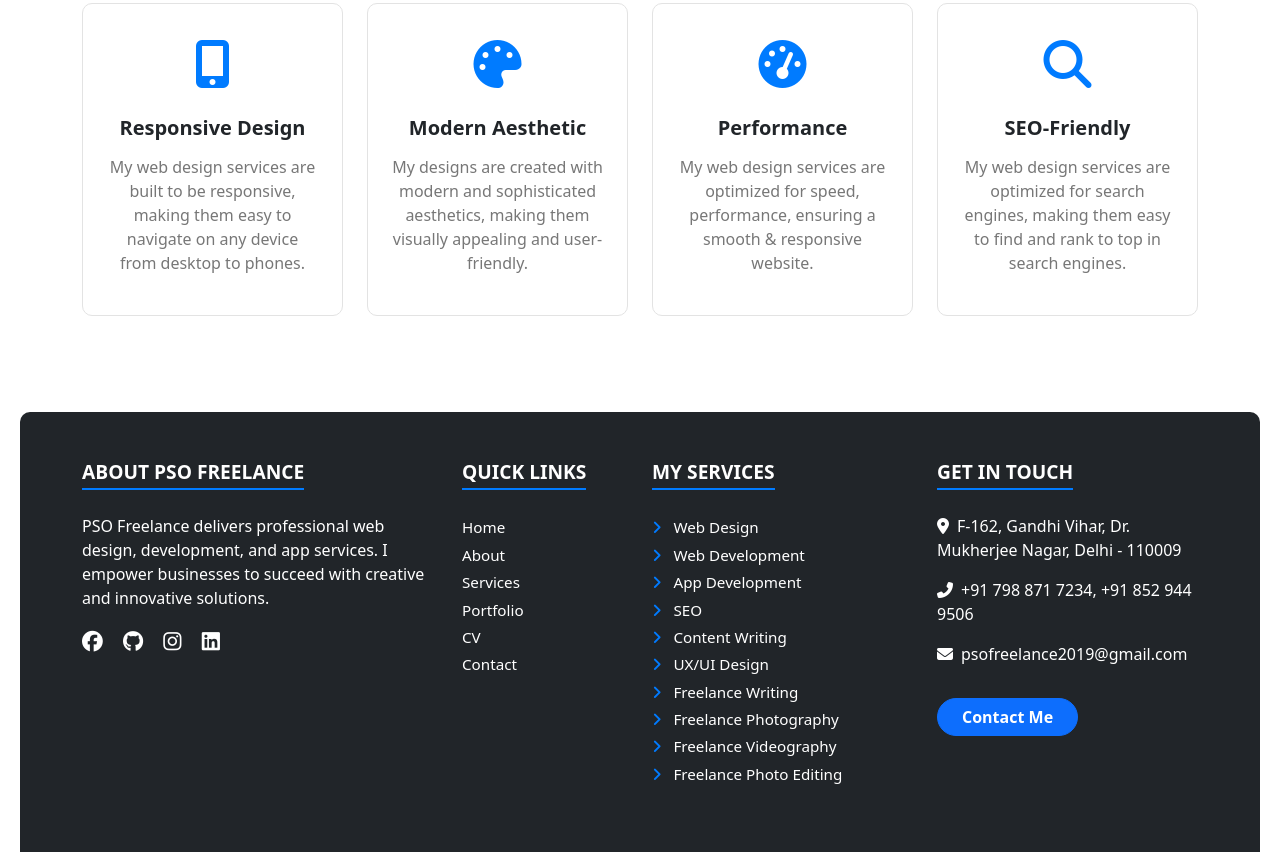
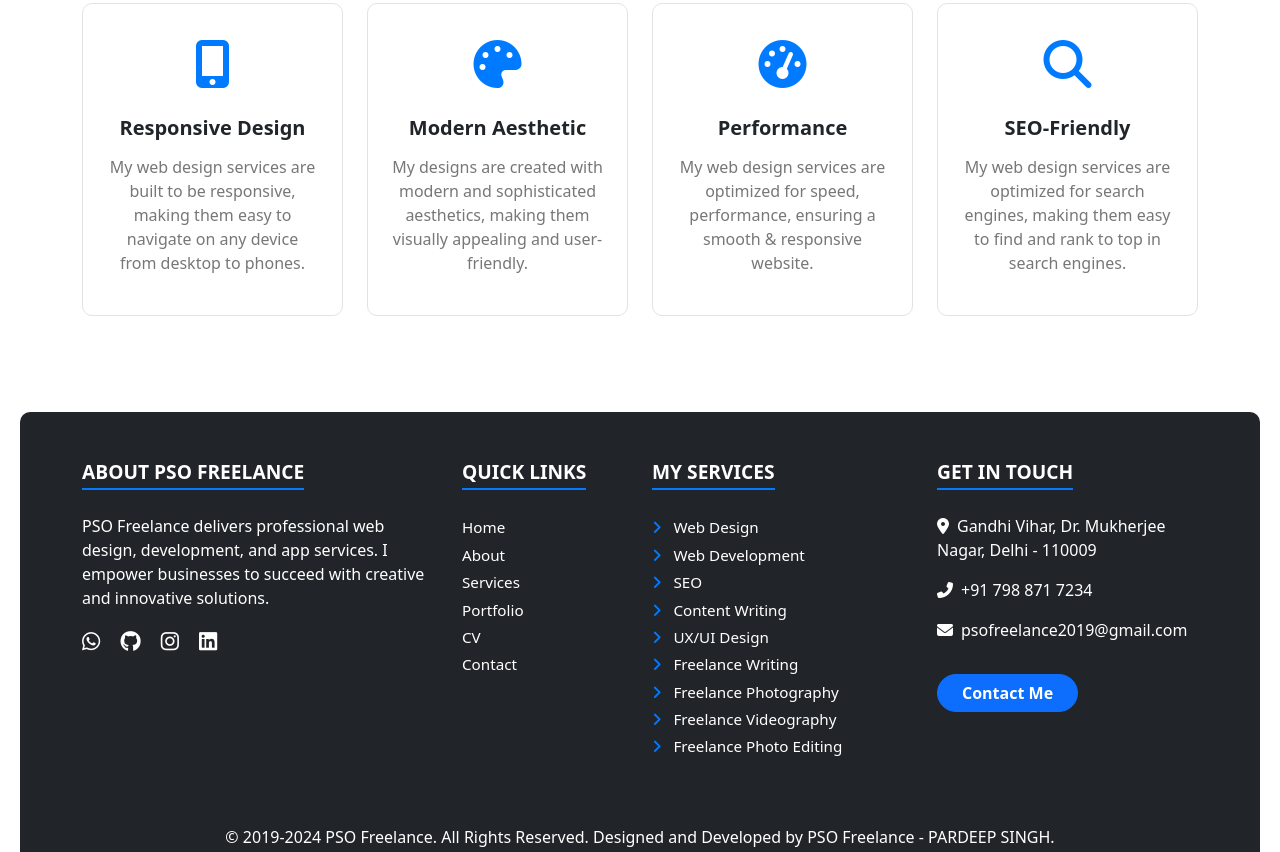
Before and after one commit to PSOFREELANCE/PSO, a plain HTML site: page web-design.html in a window 1280 px wide. Shown: the part 1551-2403 px from the top of the page. Drawn offline with nearby package versions, Linux system fonts and the light colour scheme; a script that the page names is missing; files whose address does not match are found by name.

Commit message:
Update web-design.html

```diff
--- a/web-design.html
+++ b/web-design.html
@@ -27,7 +27,7 @@
     <meta name="twitter:creator" content="@YourTwitterHandle">
 
     <!-- Favicon -->
-    <link rel="icon" href="images/favicon.png" type="image/png">
+    <link rel="icon" href="favicon.png" type="image/png">
 
     <!-- Canonical Tag -->
     <link rel="canonical" href="YOUR_WEBSITE_URL">
@@ -38,7 +38,7 @@
     <meta name="distribution" content="global">
         <title>Services/Web Design - PSO Freelance</title>
         <!-- CSS Stylesheets -->
-        <link rel="stylesheet" href="css/freelance_styles.css">
+        <link rel="stylesheet" href="freelance_styles.css">
         <!-- Bootstrap 5.3.3 -->
         <link rel="stylesheet" href="https://cdn.jsdelivr.net/npm/bootstrap@5.3.3/dist/css/bootstrap.min.css">
         <!-- Font Awesome 6 -->
@@ -134,7 +134,7 @@
                 <a href="contact.html" class="btn btn-primary mt-3 px-4">Get a Free Quote</a>
             </div>
             <div class="col-md-6">
-                <img src="images/webHero.jpg" alt="Web Design" class="img-fluid shadow">
+                <img src="webHero.jpg" alt="Web Design" class="img-fluid shadow">
             </div>
         </div>
     </div>
@@ -194,7 +194,7 @@
                 <h5 class="mb-4 text-uppercase">About PSO Freelance</h5>
                 <p>PSO Freelance delivers professional web design, development, and app services. I empower businesses to succeed with creative and innovative solutions.</p>
                 <div class="social-icons mt-3">
-                    <a href="#" class="text-white me-3"><i class="fa-brands fa-facebook"></i></a>
+                    <a href="#" class="text-white me-3"><i class="fa-brands fa-whatsapp"></i></a>
                     <a href="#" class="text-white me-3"><i class="fa-brands fa-github"></i></a>
                     <a href="#" class="text-white me-3"><i class="fa-brands fa-instagram"></i></a>
                     <a href="#" class="text-white me-3"><i class="fa-brands fa-linkedin"></i></a>
@@ -218,7 +218,6 @@
                 <ul class="list-unstyled">
                     <li><i class="fas fa-angle-right me-2"></i> Web Design</li>
                     <li><i class="fas fa-angle-right me-2"></i> Web Development</li>
-                    <li><i class="fas fa-angle-right me-2"></i> App Development</li>
                     <li><i class="fas fa-angle-right me-2"></i> SEO</li>
                     <li><i class="fas fa-angle-right me-2"></i> Content Writing</li>
                     <li><i class="fas fa-angle-right me-2"></i> UX/UI Design</li>
@@ -231,8 +230,8 @@
             <!-- Contact Section -->
             <div class="col-lg-3 col-md-6 mb-4">
                 <h5 class="mb-4 text-uppercase">Get in Touch</h5>
-                    <p><i class="fas fa-map-marker-alt me-2"></i>F-162, Gandhi Vihar, Dr. Mukherjee Nagar, Delhi - 110009</p>
-                    <p><i class="fas fa-phone-alt me-2"></i>+91 798 871 7234, +91 852 944 9506</p>
+                    <p><i class="fas fa-map-marker-alt me-2"></i>Gandhi Vihar, Dr. Mukherjee Nagar, Delhi - 110009</p>
+                    <p><i class="fas fa-phone-alt me-2"></i>+91 798 871 7234</p>
                     <p><i class="fas fa-envelope me-2"></i>psofreelance2019@gmail.com</p>
                     <a href="contact.html" class="btn btn-primary mt-3 px-4">Contact Me</a>
             </div>
```
